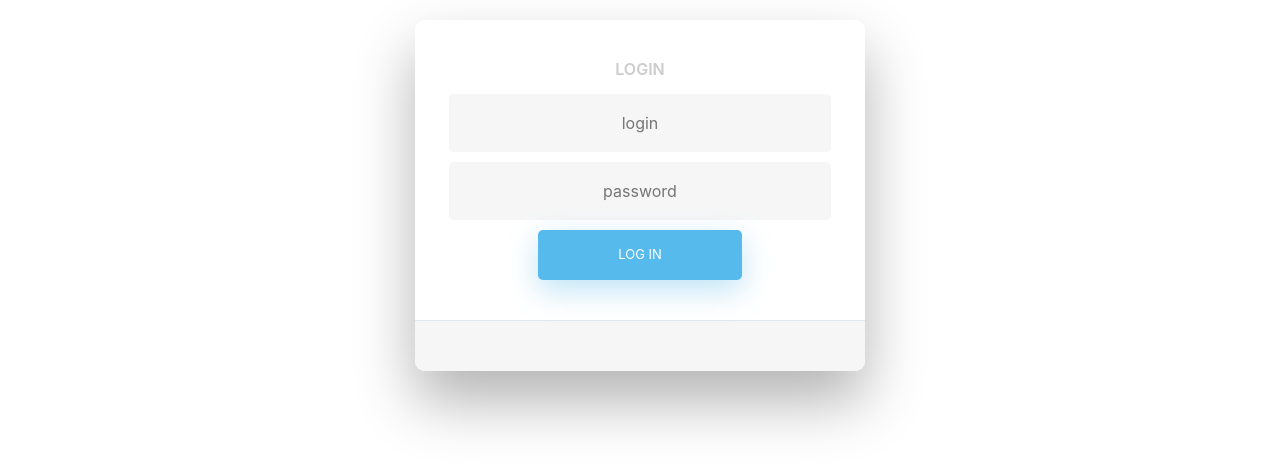
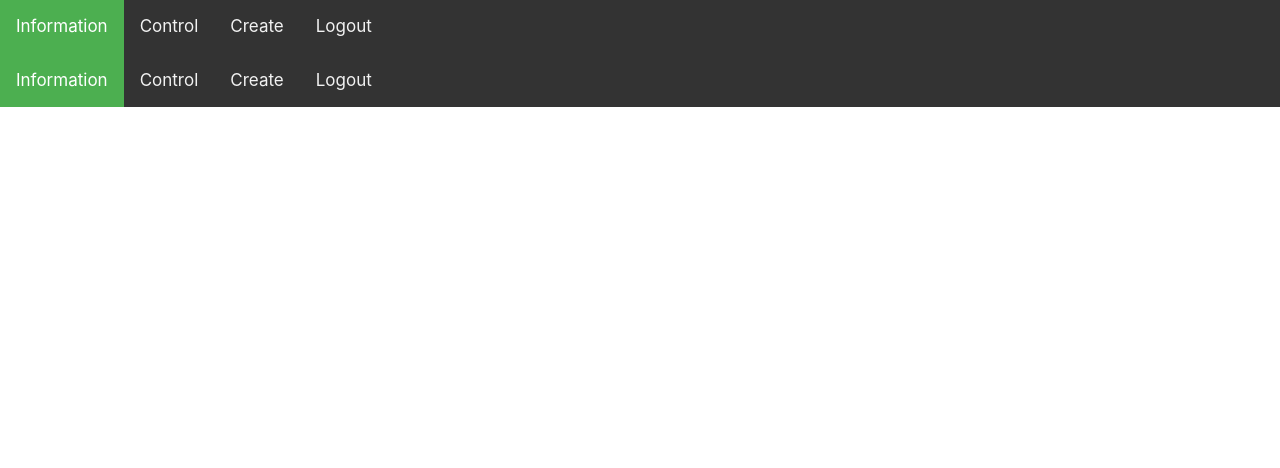
Before and after one commit to nicosrnka/sensitive-data-exposure, an Angular app in the folder frontend/smart-home/: page /dashboard in a window 1280 px wide. Before the commit this address led to /login. Shown: the top 468 px of the page. Built offline with nearby package versions, Linux system fonts and the light colour scheme; sample sign-in values are in the browser's storage.

Commit message:
Changed the token storage to the session storage to make sure the tokens will be deleted after we close the tab or window

```diff
--- a/frontend/smart-home/src/app/auth/auth.guard.ts
+++ b/frontend/smart-home/src/app/auth/auth.guard.ts
@@ -22,7 +22,7 @@ export class AuthGuard implements CanActivate {
   public isLoggedIn(): boolean {
     let status = false;
     if (
-      localStorage.getItem('isLoggedIn') == 'true'
+      sessionStorage.getItem('isLoggedIn') == 'true'
     ) {
       status = true;
     } else {
@@ -32,9 +32,9 @@ export class AuthGuard implements CanActivate {
   }
 
   logout(): void {
-    localStorage.setItem('isLoggedIn', 'false');
-    localStorage.removeItem('token');
-    localStorage.removeItem('id');
+    sessionStorage.setItem('isLoggedIn', 'false');
+    sessionStorage.removeItem('token');
+    sessionStorage.removeItem('id');
   }
 
 }
--- a/frontend/smart-home/src/app/login/login.component.ts
+++ b/frontend/smart-home/src/app/login/login.component.ts
@@ -27,9 +27,9 @@ export class LoginComponent implements OnInit {
     });
 
     if (loginReturn) {
-      localStorage.setItem("token", loginReturn.token);
-      localStorage.setItem("id", loginReturn.id);
-      localStorage.setItem("isLoggedIn", "true");
+      sessionStorage.setItem("token", loginReturn.token);
+      sessionStorage.setItem("id", loginReturn.id);
+      sessionStorage.setItem("isLoggedIn", "true");
       this.router.navigateByUrl("/dashboard/info");
     } else {
       console.error("failed login");
```
